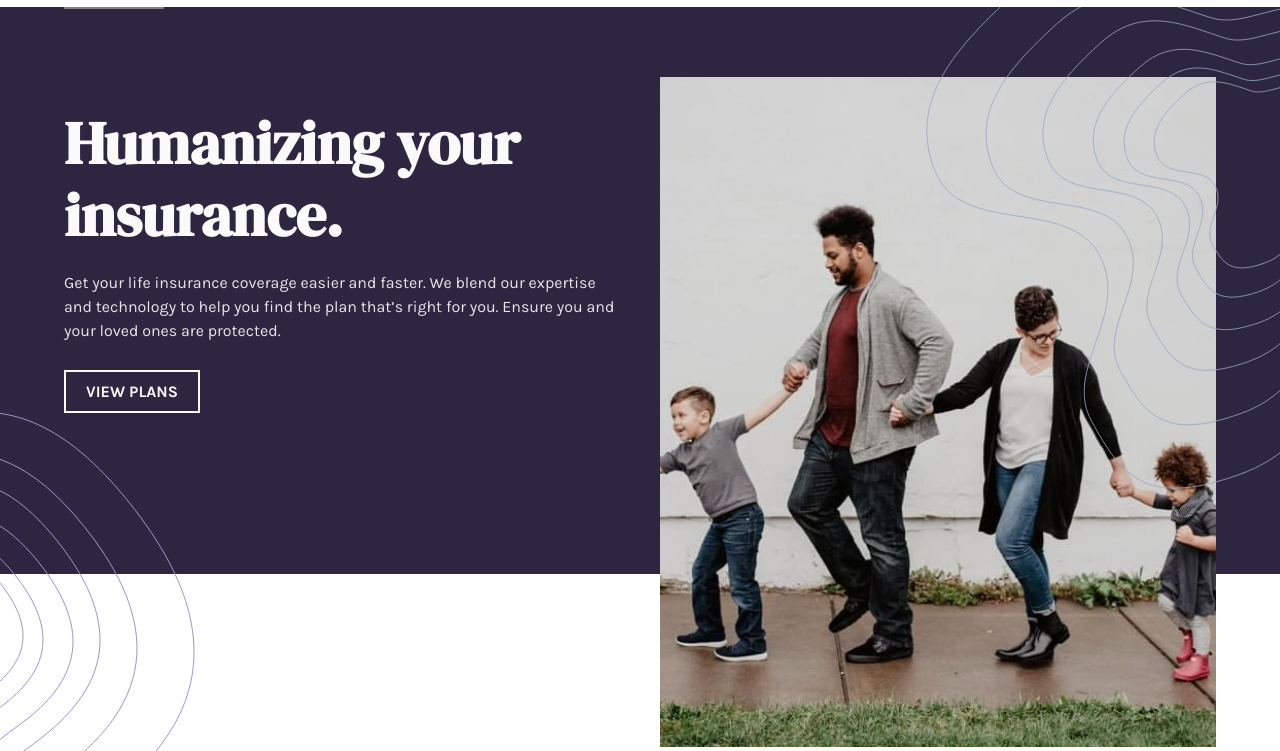
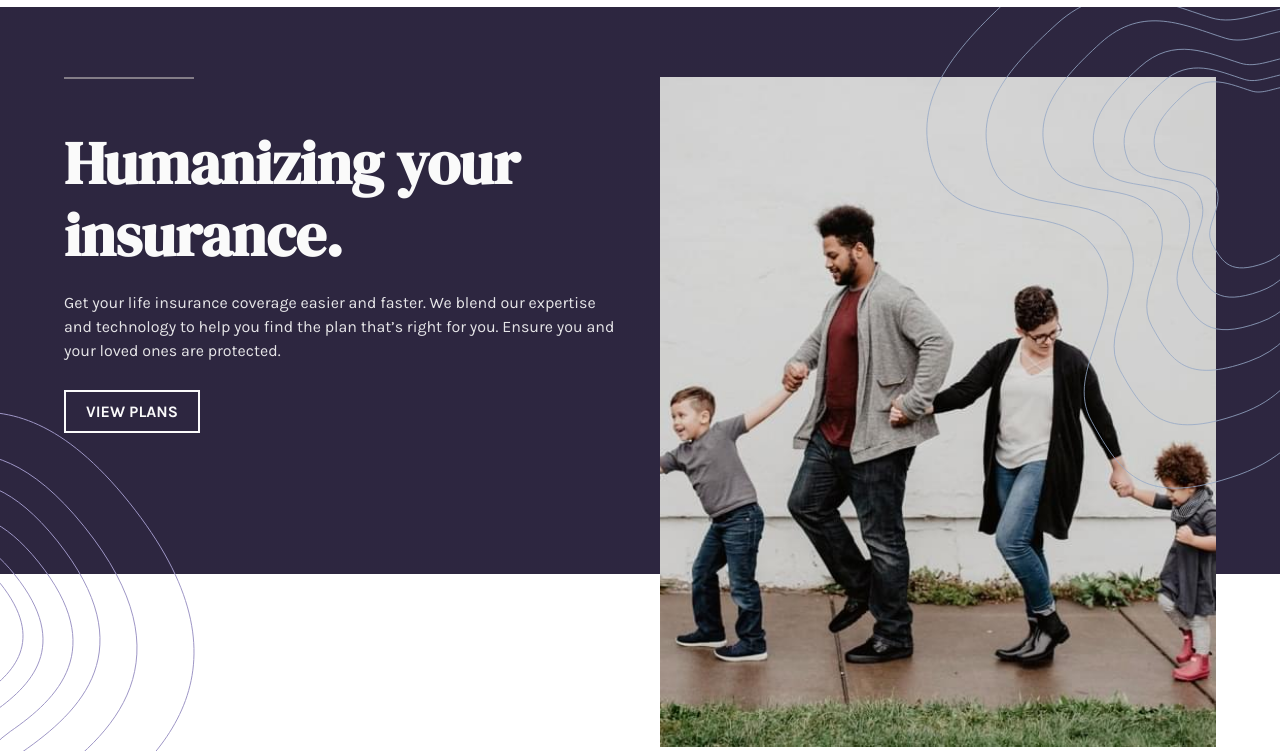
Before and after one commit to jorgecb10/FrontendMentor_Insure-LandingPage_solution, a website: page src/index.html in a window 1280 px wide. Shown: the part 49-800 px from the top of the page. Drawn offline with nearby package versions, Linux system fonts and the light colour scheme; files that its build step writes are made by us from their sources; files whose address does not match are found by name.

Commit message:
borde en el main

```diff
--- a/src/scss/ui/principal/_principal.scss
+++ b/src/scss/ui/principal/_principal.scss
@@ -59,25 +59,29 @@
         @include m.tablet {
             position: unset;
             background-color: unset;
-            padding: 3rem 0 0 0;
+            padding: 0;
             text-align: left;
             grid-row: 1 / 2;
         }
+
+
+    }
+
+    &__descp {
+        z-index: 10;
+        position: relative;
+        padding-top: 5rem;
 
         &::before {
             @include m.tablet {
                 content: '';
                 position: absolute;
-                width: 10rem;
+                width: 13rem;
                 height: .2rem;
                 background-color: v.$DarkGrayishViolet;
                 top: 0;
             }
         }
-    }
-
-    &__descp {
-        z-index: 10;
     }
 
     &__heading {
```
Also changed, not shown: build/css/app.css, 1 other file.
